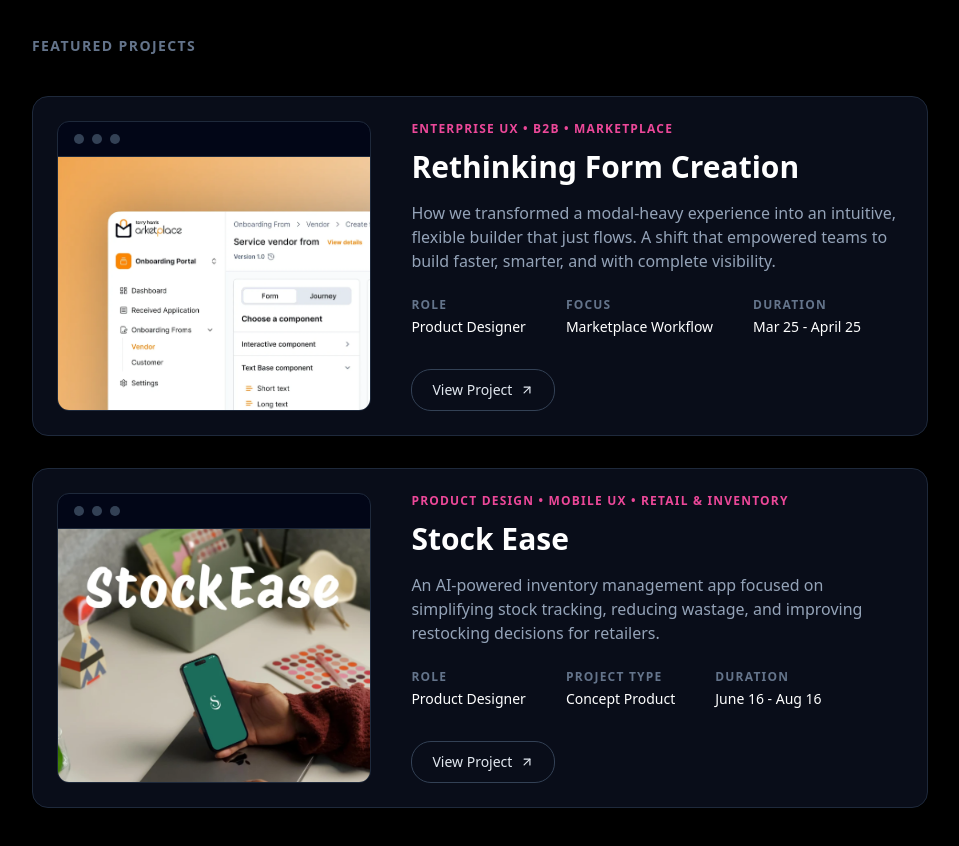
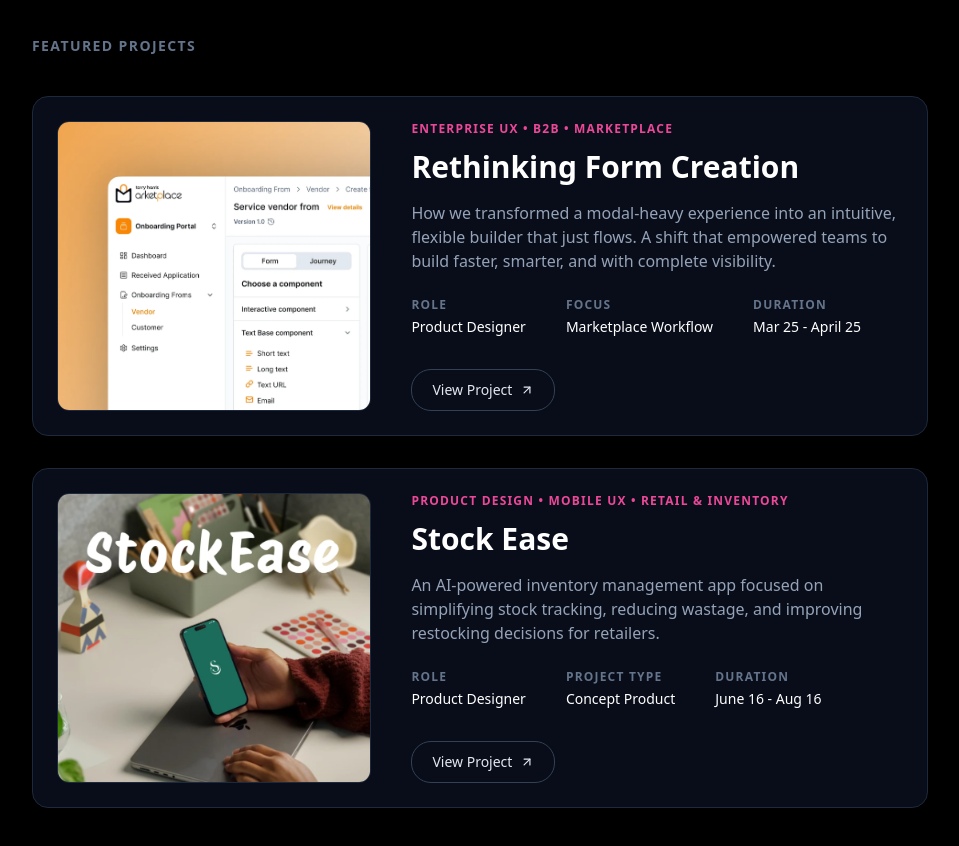
Before and after one commit to Vikas6543/portfolio-sis, a Next.js app: page / in a window 1280 px wide. Shown: the part 900-1746 px from the top of the page, without its empty margins (160-1119 px from the left). Built offline with nearby package versions, Linux system fonts and the light colour scheme.

Commit message:
refactor: remove unnecessary loading indicators from ProjectPreview component

```diff
--- a/components/sections/Work.js
+++ b/components/sections/Work.js
@@ -34,11 +34,6 @@ const projects = [
 function ProjectPreview({ index, imageLink, projectLink }) {
   return (
     <div className="relative w-full h-56 sm:h-64 md:h-full rounded-xl bg-slate-950 border border-slate-800 overflow-hidden md:col-span-2">
-      <div className="flex items-center gap-2 px-4 py-3 border-b border-slate-800">
-        <span className="w-2.5 h-2.5 rounded-full bg-slate-700" />
-        <span className="w-2.5 h-2.5 rounded-full bg-slate-700" />
-        <span className="w-2.5 h-2.5 rounded-full bg-slate-700" />
-      </div>
       <Link
         href={projectLink}
         target="_blank"
```
